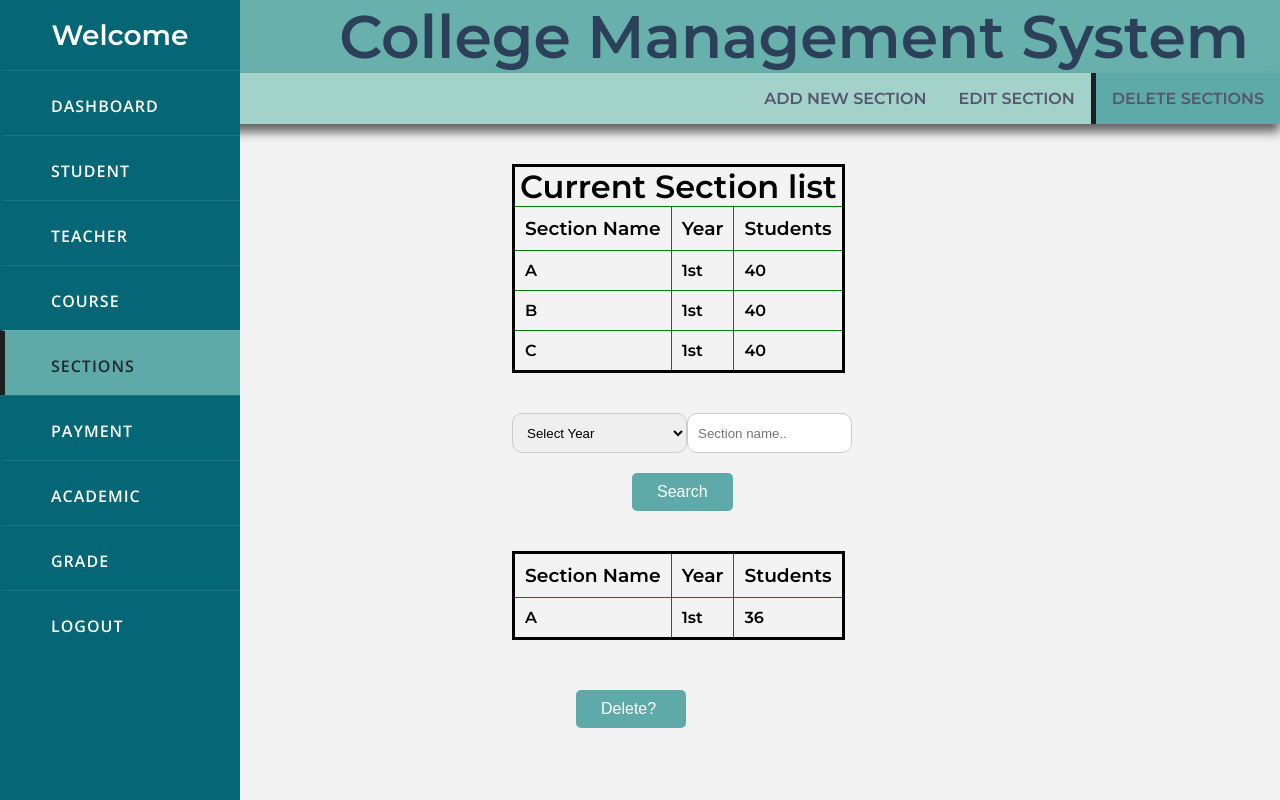
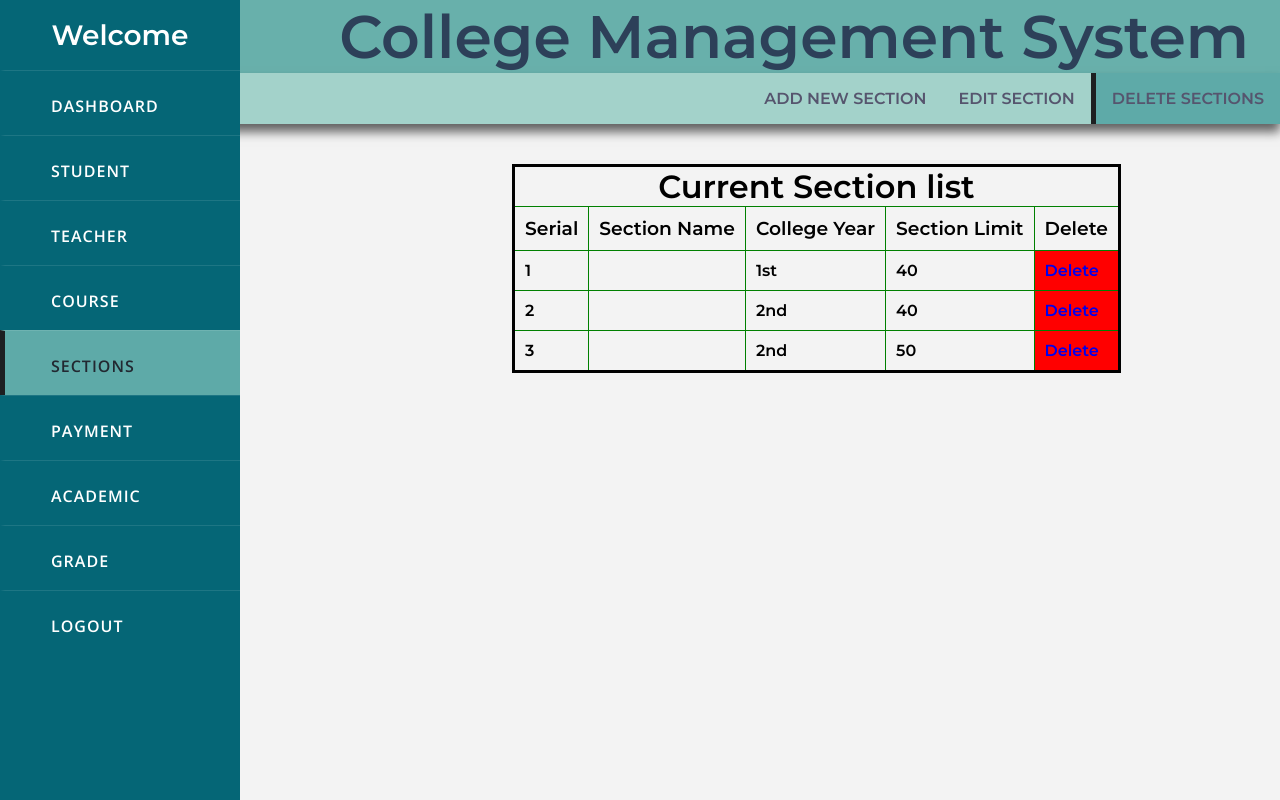
Before and after one commit to Riaz-Mahmud/CollegeManagementSysem_PHP, a PHP site: page /Admin/Section/Delete_Section.php in a window 1280 px wide. Run offline with PHP 8.4, Linux system fonts and the light colour scheme; a user stored in the database is signed in; data comes from the database, SQL or seed files in the repository; data that the repository does not hold is empty.

Commit message:
Admin -> Section Add, Edit, Delete. delete update

```diff
--- a/Admin/Section/Delete_Section.php
+++ b/Admin/Section/Delete_Section.php
@@ -9,8 +9,9 @@
 
 <html lang="en" dir="ltr">
   <head>
+
     <meta charset="utf-8">
-    <title>Admin</title>
+    <title>Delete Section - Admin</title>
     <link rel="stylesheet" href="Delete_Section.css">
 
     <meta name="viewport" content="width=device-width, initial-scale=1.0">
@@ -66,81 +67,86 @@
  <div class="topnav">
    <a href="Add_Section.php">ADD NEW SECTION</a>
    <a href="Edit_Section.php">EDIT SECTION</a>
-   <a href="Active_Section.php" class="active">DELETE SECTIONS</a>
+   <a href="Delete_Section.php" class="active">DELETE SECTIONS</a>
 
 </div>
 
-    </div>
+</div>
 
     <div class="main" style="margin-top:40px; margin-left:40%;">
       <table style="border:3px solid black;border-collapse:collapse;">
+        <?php
+        if (isset($_GET['msg'])) {
+          ?>
+          <h3 class="error" style="color:red;margin-left:20%;"> <br> <?php echo $_GET['msg'];?> </h3>
+        <?php
+          }
+        ?>
       <tr>
-      <td  colspan="3" align=center> <h1> Current Section list </h1></td>
+        <td  colspan="5" align=center> <h1> Current Section list </h1></td>
       </tr>
       <tr>
+        <td style="border:1px solid green; padding: 10px;"><h3>Serial</h3></td>
         <td style="border:1px solid green; padding: 10px;"><h3>Section Name</h3></td>
-        <td style="border:1px solid green;padding: 10px;"><h3>Year</h3> </td>
-        <td style="border:1px solid green;padding: 10px;"><h3>Students</h3></td>
+        <td style="border:1px solid green;padding: 10px;"><h3>College Year</h3> </td>
+        <td style="border:1px solid green;padding: 10px;"><h3>Section Limit</h3></td>
+        <td style="border:1px solid green;padding: 10px;"><h3>Delete</h3></td>
       </tr>
+
+      <?php
+
+        if (!empty($_GET['uid'])) {
+          $id = $_GET['uid'];
+
+          $qry_delete_check = "SELECT * from section where serial='$id'";
+          $result = mysqli_query($conn,$qry_delete_check);
+              if (mysqli_num_rows($result)>0) {
+                $sql_delete = "DELETE FROM section WHERE serial='$id'";
+                if ($conn->query($sql_delete) === TRUE) {
+                  header("Location: Delete_Section.php?msg=Section deleted successfully");
+                }else {
+                  header("Location: Delete_Section.php?msg=Something Wrong!");
+                }
+              }else {
+                header("Location: Delete_Section.php?msg=Something Wrong!!");
+                exit();
+              }
+              $conn->close();
+        }
+
+        $sql = "select * from section ORDER BY serial;";
+        $query = mysqli_query($conn,$sql);
+        $nums = mysqli_num_rows($query);
+        $i = 0;
+        while ($res = mysqli_fetch_array($query)) {
+        ?>
       <tr>
-        <td style="border:1px solid green;padding: 10px;">A</td>
-        <td style="border:1px solid green;padding: 10px;">1st</td>
-        <td style="border:1px solid green;padding: 10px;">40</td>
-        </tr>
-        <tr>
-          <td style="border:1px solid green;padding: 10px;">B</td>
-          <td style="border:1px solid green;padding: 10px;">1st</td>
-          <td style="border:1px solid green;padding: 10px;">40</td>
-          </tr>
-          <tr>
-            <td style="border:1px solid green;padding: 10px;">C</td>
-            <td style="border:1px solid green;padding: 10px;">1st</td>
-            <td style="border:1px solid green;padding: 10px;">40</td>
-            </tr>
+        <td style="border:1px solid green;padding: 10px;"><?php echo ++$i; ?></td>
+        <td style="border:1px solid green;padding: 10px;"><?php echo $res['section_name'] ; ?></td>
+        <td style="border:1px solid green;padding: 10px;"><?php echo $res['year'] ; ?></td>
+        <td style="border:1px solid green;padding: 10px;"><?php echo $res['limt'] ; ?></td>
+        <td style="border:1px solid green;padding: 10px; background: red">
+            <a href="Delete_Section.php?uid=<?php echo $res['serial'];?>" onclick="return deleteUser()">Delete</a>
+        </td>
+
+      </tr>
+      <?php
+      }
+     ?>
       </table>
       </div>
-      <div class="opt" style="margin-left:40%; margin-top:40px;" >
-        <select name="Year"  style="width:175px;" required >
-                    <option value="" disabled  selected>     Select Year     </option>
-                    <option value="HYEF">First</option>
-                    <option value="YFEF">Second</option>
-      </div>
-        <div class="searchbox" style="margin-left:42%; margin-top:50px; ">
-        <input style="width:165px;" type="text" name="std_Search" value="" placeholder="Section name..">
-        <br>
-        <input style="margin-left:120px;margin-top:20px"; class="submit" type="submit" name="" value="Search">
-      </div>
-      <div class="main" style="margin-top:40px; margin-left:40%;">
-        <table style="border:3px solid black;border-collapse:collapse;">
-        <tr>
-          <td style="border:1px solid green; padding: 10px;"><h3>Section Name</h3></td>
-          <td style="border:1px solid green;padding: 10px;"><h3>Year</h3> </td>
-          <td style="border:1px solid green;padding: 10px;"><h3>Students</h3></td>
-        </tr>
-        <tr>
-          <td style="border:1px solid green;padding: 10px;">A</td>
-          <td style="border:1px solid green;padding: 10px;">1st</td>
-          <td style="border:1px solid green;padding: 10px;">36</td>
-          </tr>
-        </table>
-        </div>
 
+    <script>
 
-      <div class="delete" style="margin-left:45%; margin-top:50px;">
-      <input class="submit" type="submit" name="" value="Delete? " onclick="document.getElementById('dlt').style.display='block'">
-      </div>
-      <div id="dlt" class="modal">
-        <span onclick="document.getElementById('dlt').style.display='none'" class="close" title="Close Modal">&times;</span>
-        <form class="modal-content" action="/action_page.php">
-          <div class="container">
-            <h1>Delete Student?</h1>
-              <div class="clearfix">
-                <button type="button" class="cancelbtn">Cancel</button>
-                <button type="button" class="deletebtn">Delete</button>
-              </div>
-            </div>
-          </form>
-        </div>
+      function deleteUser(){
+        var data = confirm("Are you sure you want to delete?");
+        if(data == true){
+          return true;
+        }else {
+          return false;
+        }
+      }
+    </script>
 
 </body>
 </html>
```
Also changed, not shown: Admin/Courses/Delete_Courses.php (+5 -4 lines), Admin/Payment/Add_Payment.php (+7 -2 lines), Admin/Section/Add_Section.php (+60 -8 lines), Admin/Section/Edit_Section.php (+75 -30 lines), Admin/Student/Delete_Student.php (+5 -4 lines), Admin/Teacher/Delete_Teacher.php (+5 -5 lines), include/edit_section_name.php (added, +49 -0 lines).
